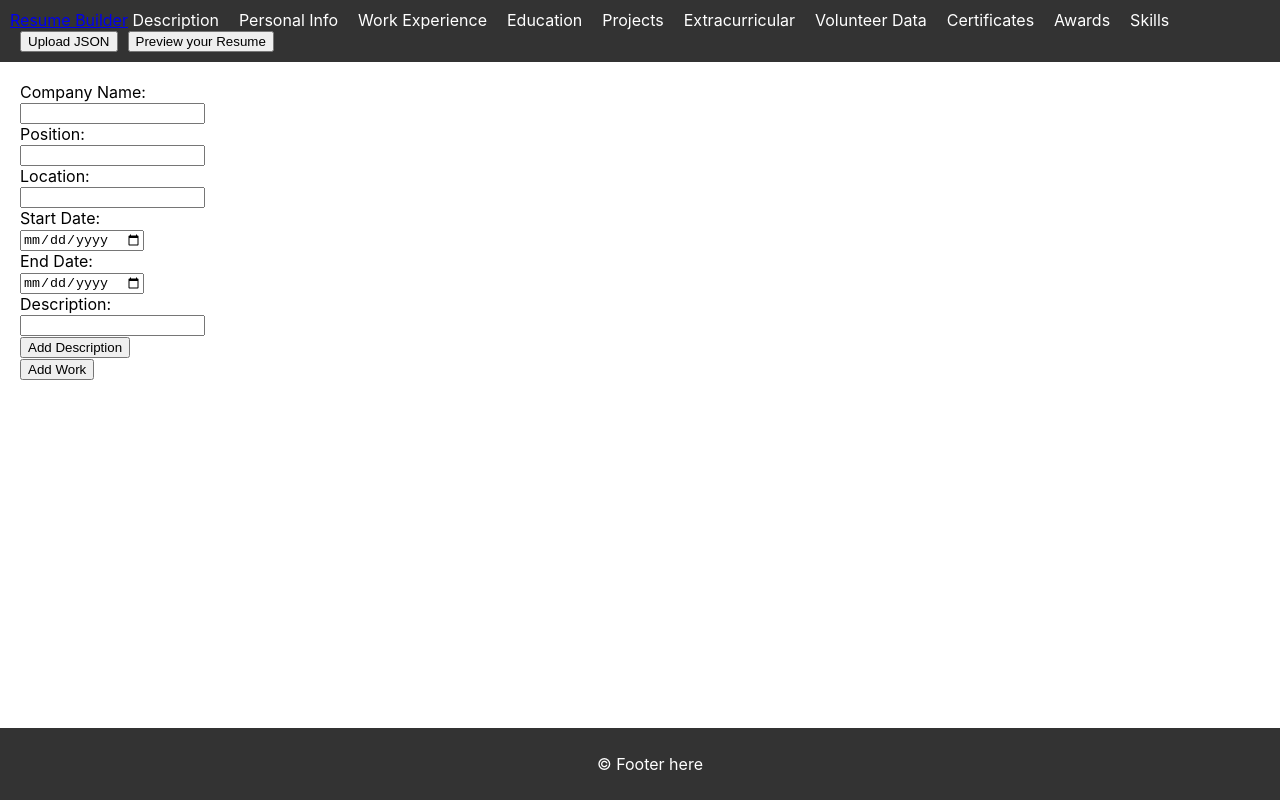
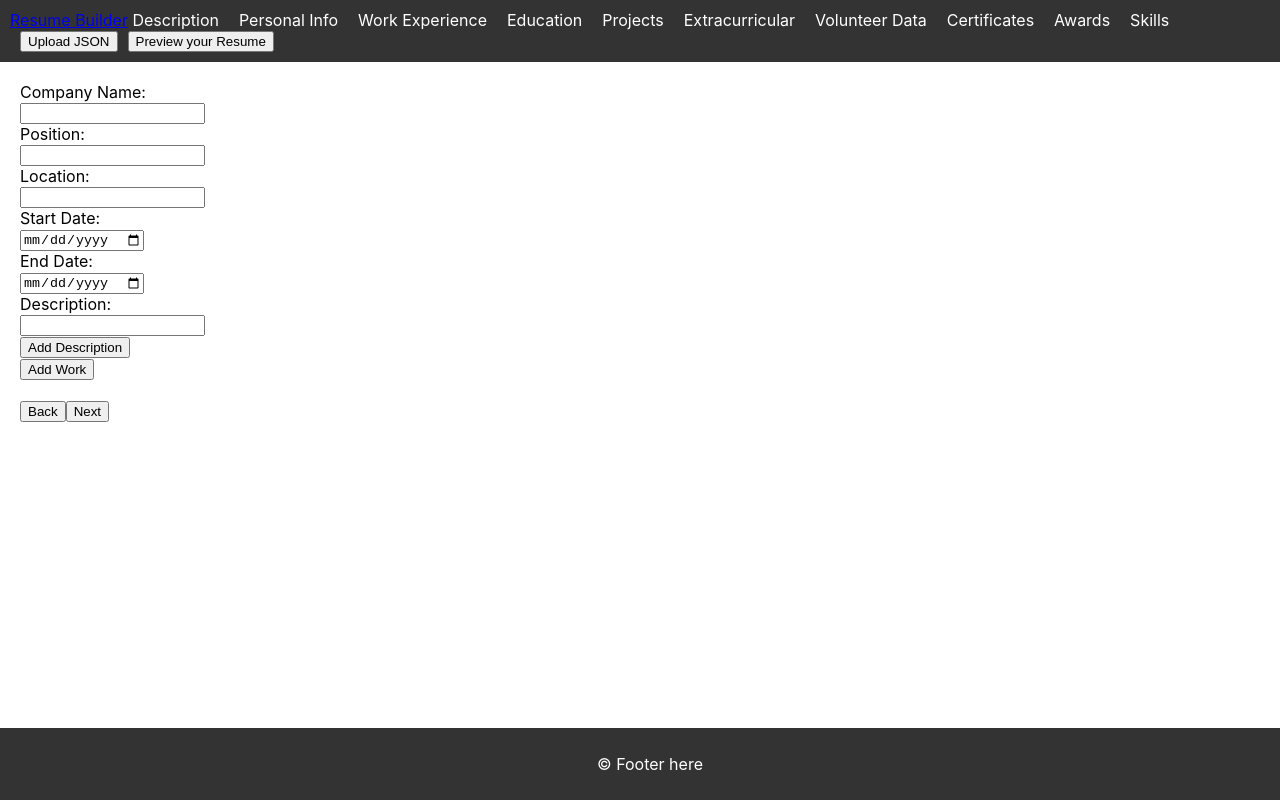
Before and after one commit to syamkarni/Resume_builder, a React (Create React App) app in the folder frontend/: page /Work in a window 1280 px wide. Built offline with nearby package versions, Linux system fonts and the light colour scheme.

Commit message:
added navigation buttons for each components

```diff
--- a/frontend/src/components/Awards/index.js
+++ b/frontend/src/components/Awards/index.js
@@ -1,6 +1,7 @@
 import React, { useState } from 'react';
-
+import { useNavigate } from 'react-router-dom';
 const Awards = () => {
+  const navigate = useNavigate();
   const [awards, setAwards] = useState([]);
   const [currentAward, setCurrentAward] = useState({
     title: '',
@@ -126,6 +127,9 @@ const Awards = () => {
           ))}
         </div>
       </div>
+      <br />
+      <button onClick={() => navigate('/Certificates')}>Back</button>
+      <button onClick={() => navigate('/Skills')}>Next</button>
     </div>
   );
 };
--- a/frontend/src/components/Certificates/index.js
+++ b/frontend/src/components/Certificates/index.js
@@ -1,6 +1,7 @@
 import React, { useState } from 'react';
-
+import { useNavigate } from 'react-router-dom';
 const Certificates = () => {
+  const navigate = useNavigate();
   const [certificates, setCertificates] = useState([]);
   const [currentCertificate, setCurrentCertificate] = useState({
     name: '',
@@ -81,6 +82,9 @@ const Certificates = () => {
           ))}
         </div>
       </div>
+      <br />
+      <button onClick={() => navigate('/Vdata')}>Back</button>
+      <button onClick={() => navigate('/Awards')}>Next</button>
     </div>
   );
 };
--- a/frontend/src/components/Description/index.js
+++ b/frontend/src/components/Description/index.js
@@ -1,12 +1,16 @@
 import React from 'react';
+import { useNavigate } from 'react-router-dom';
 
 const Description = () => {
+  const navigate = useNavigate();
+
   return (
     <div className="section-container" id="description">
       <div className="section-main">
         <label htmlFor="about">About: </label><br />
         <textarea id="about" name="about" rows="4" cols="50"></textarea><br />
       </div>
+      <button onClick={() => navigate('/Pinfo')}>Next</button>
     </div>
   );
 }
--- a/frontend/src/components/EActivities/index.js
+++ b/frontend/src/components/EActivities/index.js
@@ -1,6 +1,7 @@
 import React, { useState } from 'react';
-
+import { useNavigate } from 'react-router-dom';
 const EActivities = () => {
+  const navigate = useNavigate();
   const [activities, setActivities] = useState([]);
   const [currentActivity, setCurrentActivity] = useState({
     organization: '',
@@ -146,6 +147,9 @@ const EActivities = () => {
           </div>
         ))}
       </div>
+      <br />
+      <button onClick={() => navigate('/Project')}>Back</button>
+      <button onClick={() => navigate('/Vdata')}>Next</button>
     </div>
   );
 };
--- a/frontend/src/components/Education/index.js
+++ b/frontend/src/components/Education/index.js
@@ -1,6 +1,8 @@
 import React, { useState } from 'react';
+import { useNavigate } from 'react-router-dom';
 
 const Education = () => {
+  const navigate = useNavigate();
   const [education, setEducation] = useState([]);
   const [currentEducation, setCurrentEducation] = useState({
     instituteName: '',
@@ -120,6 +122,9 @@ const Education = () => {
 
         <button type="button" onClick={addEducation}>Add Education</button>
       </div>
+      <br />
+      <button onClick={() => navigate('/Work')}>Back</button>
+      <button onClick={() => navigate('/Project')}>Next</button>
 
       {/* Display the list of educations */}
       {education.map((edu, index) => (
--- a/frontend/src/components/Pinfo/index.js
+++ b/frontend/src/components/Pinfo/index.js
@@ -1,6 +1,9 @@
 import React from 'react';
+import { useNavigate } from 'react-router-dom';
 
 const Pinfo = () => {
+    const navigate = useNavigate();
+
     return (
         <div className="section-container" id="Pinfo">
             <div className="section-main">
@@ -27,6 +30,8 @@ const Pinfo = () => {
                     <input type="text" id="country" name="country" required /><br />
                 </div>
             </div>
+            <button onClick={() => navigate('/Description')}>Back</button>
+            <button onClick={() => navigate('/Work')}>Next</button>
         </div>
     );
 }
--- a/frontend/src/components/Project/index.js
+++ b/frontend/src/components/Project/index.js
@@ -1,6 +1,7 @@
 import React, { useState } from 'react';
-
+import { useNavigate } from 'react-router-dom';
 const Project = () => {
+  const navigate = useNavigate();
   const [projects, setProjects] = useState([]);
   const [currentProject, setCurrentProject] = useState({
     projectName: '',
@@ -137,6 +138,9 @@ const Project = () => {
           </div>
         ))}
       </div>
+      <br />
+      <button onClick={() => navigate('/Education')}>Back</button>
+      <button onClick={() => navigate('/Eactivities')}>Next</button>
     </div>
   );
 };
--- a/frontend/src/components/Skills/index.js
+++ b/frontend/src/components/Skills/index.js
@@ -1,6 +1,7 @@
 import React, { useState } from 'react';
-
+import { useNavigate } from 'react-router-dom';
 const Skills = () => {
+  const navigate = useNavigate();
   const [skillsData, setSkillsData] = useState([]);
   const [currentCategory, setCurrentCategory] = useState({
     category: '',
@@ -180,6 +181,8 @@ const Skills = () => {
 
 
       </div>
+      <br />
+      <button onClick={() => navigate('/Awards')}>Back</button>
     </div>
   );
 };
--- a/frontend/src/components/VData/index.js
+++ b/frontend/src/components/VData/index.js
@@ -1,6 +1,7 @@
 import React, { useState } from 'react';
-
+import { useNavigate } from 'react-router-dom';
 const VData = () => {
+  const navigate = useNavigate();
   const [volunteerData, setVolunteerData] = useState([]);
   const [currentVolunteer, setCurrentVolunteer] = useState({
     organization: '',
@@ -147,6 +148,9 @@ const VData = () => {
       </div>
     ))}
     </div>
+    <br />
+    <button onClick={() => navigate('/EActivities')}>Back</button>
+    <button onClick={() => navigate('/Certificates')}>Next</button>
 </div>
 );
 };
--- a/frontend/src/components/Work/index.js
+++ b/frontend/src/components/Work/index.js
@@ -1,6 +1,8 @@
 import React, { useState } from 'react';
+import { useNavigate } from 'react-router-dom';
 
 const Work = () => {
+  const navigate = useNavigate();
   const [workExperiences, setWorkExperiences] = useState([]);
   const [currentWork, setCurrentWork] = useState({
     companyName: '',
@@ -133,6 +135,9 @@ const Work = () => {
           </div>
         ))}
       </div>
+      <br />
+      <button onClick={() => navigate('/Pinfo')}>Back</button>
+      <button onClick={() => navigate('/Education')}>Next</button>
     </div>
   );
 };
```
